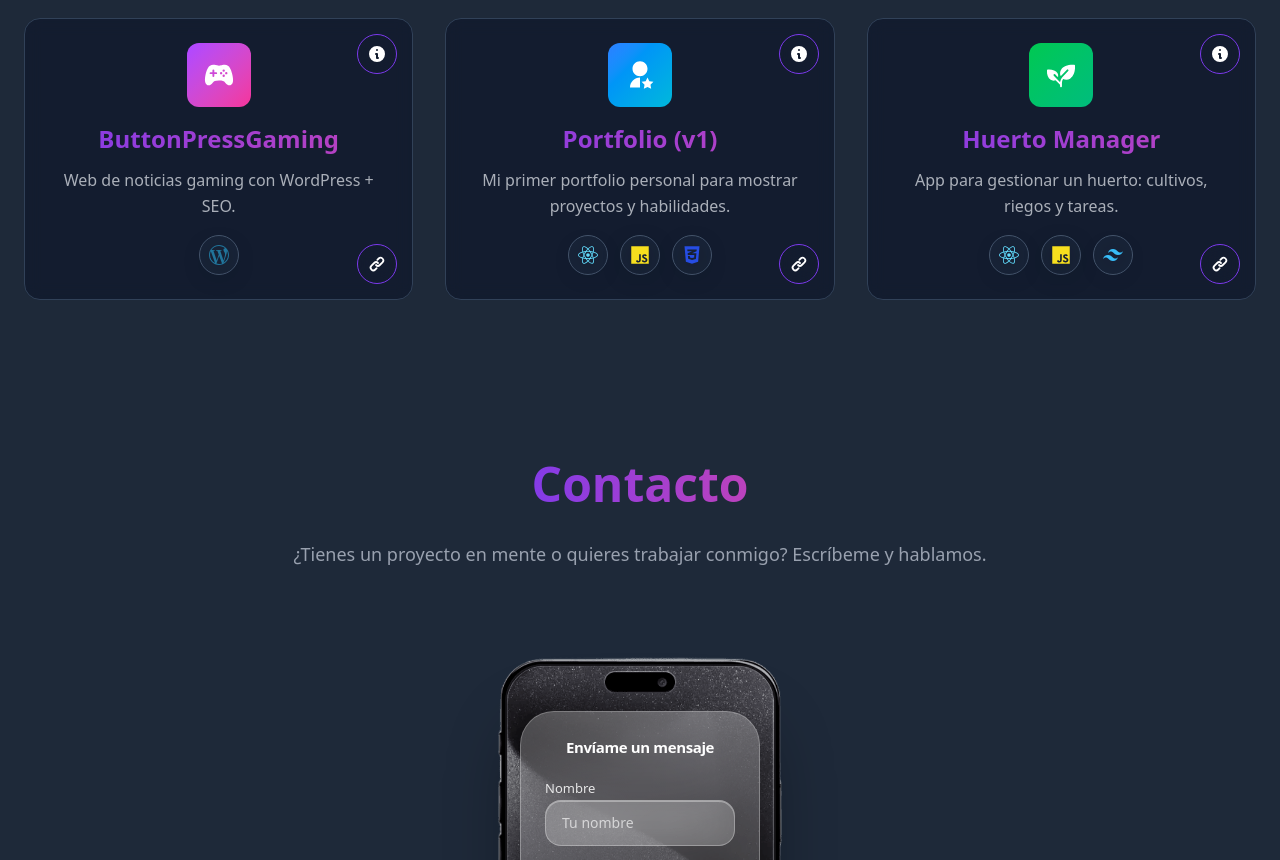
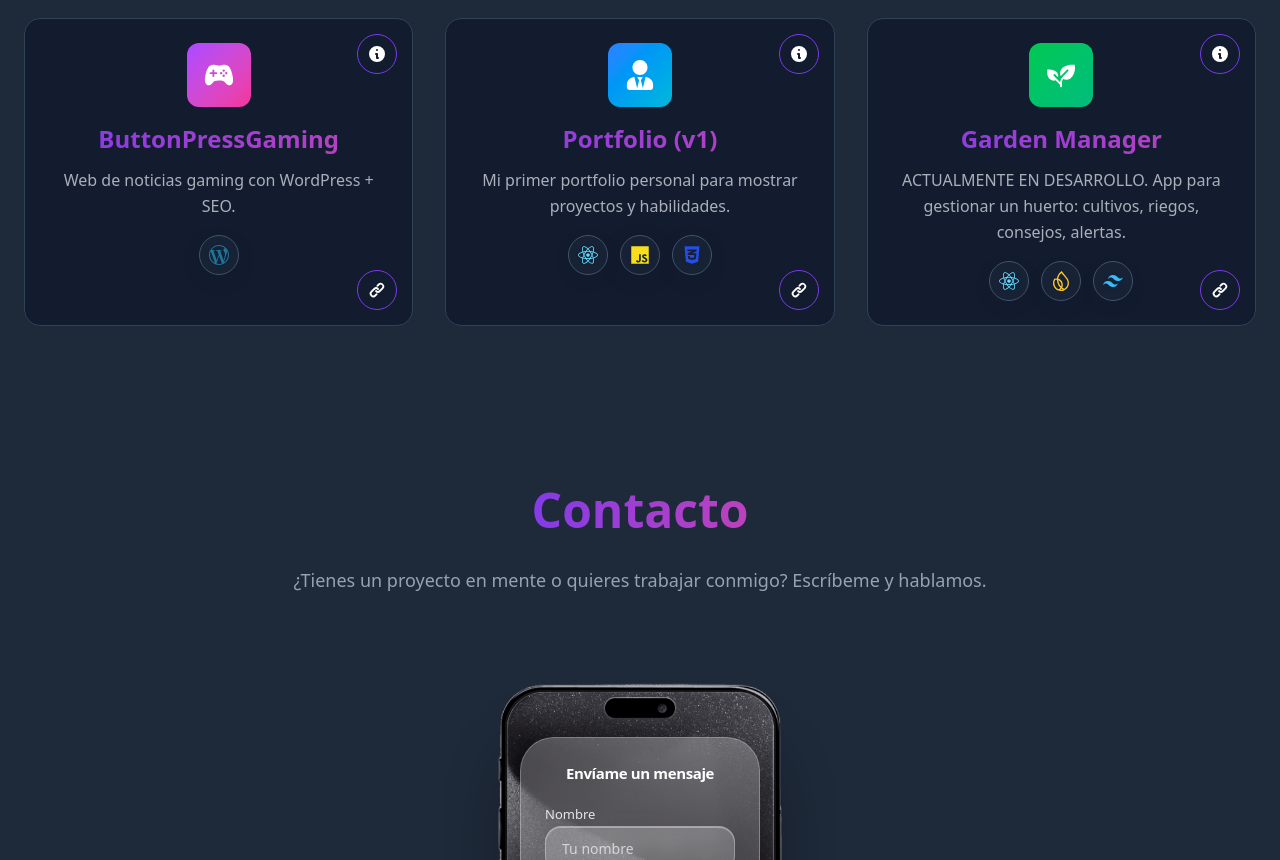
Before and after one commit to PabloDev96/portfolio_2.0, a React (Vite) app: page / in a window 1280 px wide. Shown: the part 2820-3680 px from the top of the page. Built offline with nearby package versions, Linux system fonts and the light colour scheme.

Commit message:
update app huerto

```diff
--- a/src/components/Projects.jsx
+++ b/src/components/Projects.jsx
@@ -5,7 +5,7 @@ import { HiLink, HiInformationCircle, HiX, HiKey, HiUser, HiLockClosed, HiDuplic
 import { setParticlesAttractor } from "../utils/particlesAttractor";
 
 // Icons tech
-import { FaReact, FaPhp, FaJs, FaCss3Alt } from "react-icons/fa";
+import { FaReact, FaPhp, FaJs, FaCss3Alt, FaUserTie } from "react-icons/fa";
 import {
     SiFirebase,
     SiSpring,
@@ -21,7 +21,6 @@ import { HiWrench } from "react-icons/hi2";
 import { IoGameController } from "react-icons/io5";
 import { MdPets } from "react-icons/md";
 import { FaTasks } from "react-icons/fa";
-import { RiUserStarFill } from "react-icons/ri";
 
 const techIcons = {
     React: FaReact,
@@ -123,22 +122,18 @@ export default function Projects() {
                 technologies: ["React", "JavaScript", "CSS"],
                 color: "from-blue-500 to-cyan-500",
                 link: "https://portfolio-oscx.vercel.app/",
-                icon: RiUserStarFill,
+                icon: FaUserTie,
             },
             {
                 id: "huerto-app",
-                title: "Huerto Manager",
-                summary: "App para gestionar un huerto: cultivos, riegos y tareas.",
+                title: "Garden Manager",
+                summary: "ACTUALMENTE EN DESARROLLO. App para gestionar un huerto: cultivos, riegos, consejos, alertas.",
                 details:
-                    "Aplicación para la gestión de un huerto. Permite organizar parcelas, registrar cultivos, programar riegos, llevar un calendario de tareas y anotar observaciones/producción para mejorar el seguimiento del huerto.",
-                technologies: ["React", "JavaScript", "Tailwind"],
+                    "ACTUALMENTE EN DESARROLLO. Aplicación para la gestión de un huerto. Permite organizar parcelas y registrar cultivos. Proximamentes añadiré gestión de riegos, calendario con registro de plantaciones y avisos, gestión producción cultivos y consejos.",
+                technologies: ["React", "Firebase", "Tailwind"],
                 color: "from-green-500 to-emerald-500",
-                link: "https://example.com",
+                link: "https://garden-manager-app.web.app/",
                 icon: PiPlantFill,
-                credentials: {
-                    user: "usuario@huerto.com",
-                    password: "huerto123"
-                }
             },
         ],
         []
```
